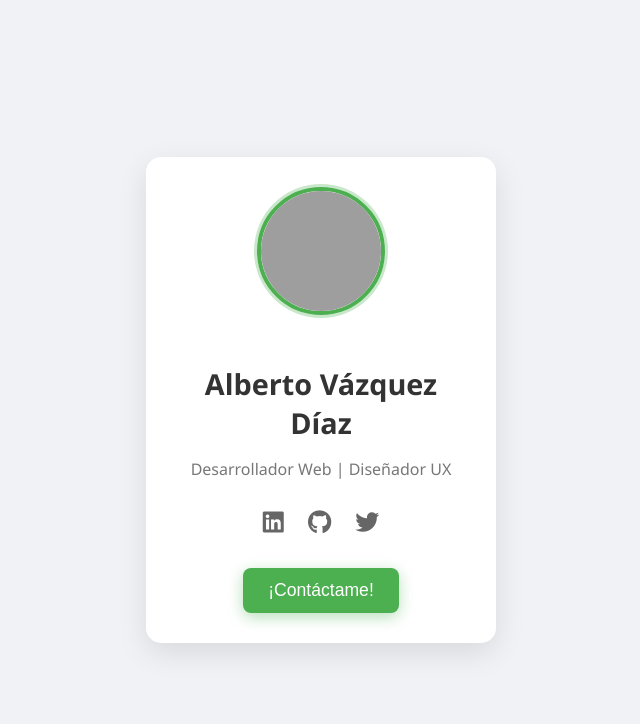
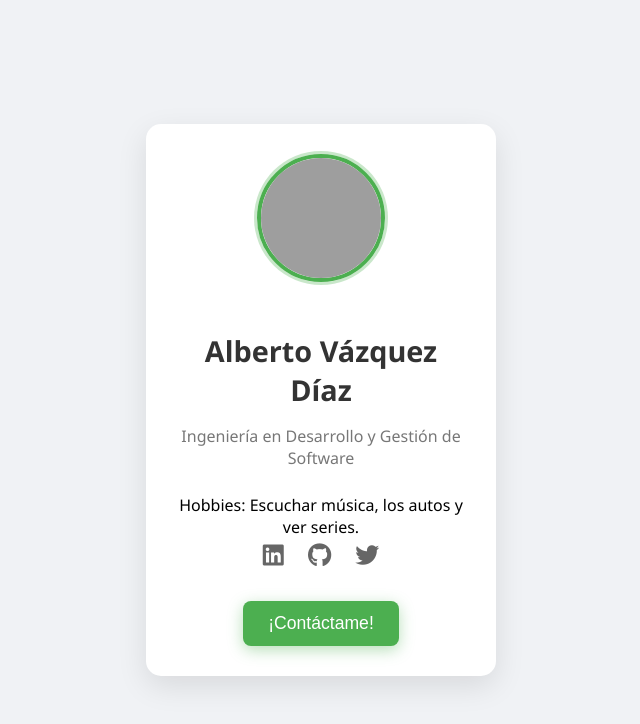
Before and after one commit to ErickEmilianoMoralesVelazquez/Ecommerce, a plain HTML site: page AlbertoPerfil.html in a window 1280 px wide. Shown: the whole page, without its empty margins (319-959 px from the left). Drawn offline with Linux system fonts and the light colour scheme; grey boxes are pictures that could not be loaded.

Commit message:
PR-15 modificación del perfil

```diff
--- a/AlbertoPerfil.html
+++ b/AlbertoPerfil.html
@@ -122,7 +122,12 @@
         class="avatar"
       />
       <h2>Alberto Vázquez Díaz</h2>
-      <p class="title">Desarrollador Web | Diseñador UX</p>
+      <p class="title">Ingeniería en Desarrollo y Gestión de Software</p>
+      <div>
+        <span>
+            Hobbies: Escuchar música, los autos y ver series.
+        </span>
+      </div>
       <div class="social-links">
         <a href="https://www.linkedin.com/in/alberto-vázquez-91409023b/" target="_blank" aria-label="LinkedIn"
           ><i class="fab fa-linkedin"></i
```
